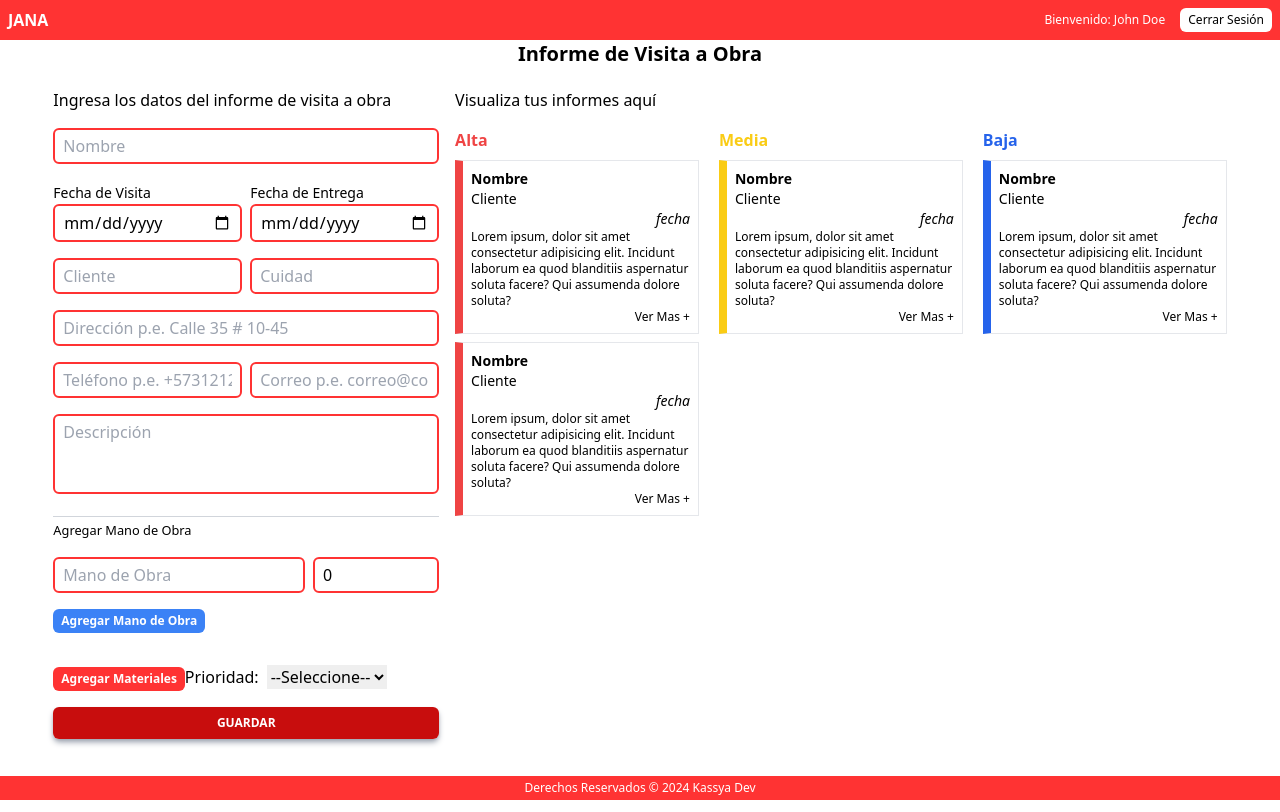
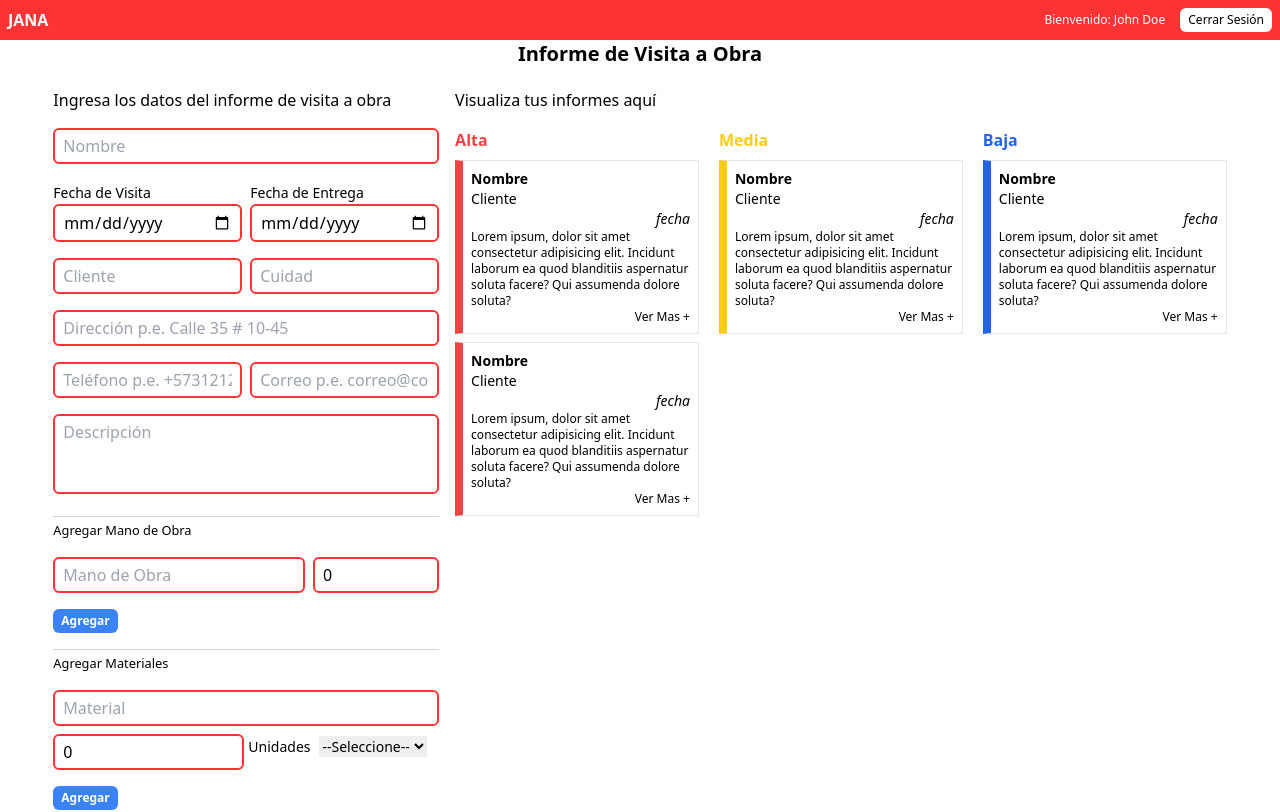
Before and after one commit to afmarquinho/Client-Jana-Management, a React (Vite) app: page /budget in a window 1280 px wide. Shown: the top 812 px of the page. Built offline with nearby package versions, Linux system fonts and the light colour scheme.

Commit message:
se conmtinua con el formulario de viista de obra

```diff
--- a/src/components/VisitReportForm.tsx
+++ b/src/components/VisitReportForm.tsx
@@ -1,12 +1,22 @@
 import { useFormik } from "formik";
 import { useState } from "react";
-import { workForceObject } from "../types/types";
+import { workForce } from "../types/types";
+import { material } from "../types/types";
 import { TrashIcon } from "@heroicons/react/16/solid";
+import { addItem } from "../redux/tenders/visitReportSlice";
+import { useDispatch, useSelector } from "react-redux";
+import { v4 as uuidv4 } from "uuid";
+import { RootState } from "../redux/store";
 
 const VisitReportForm: React.FC = () => {
-  const [workForceArray, setWorkForceArray] = useState<workForceObject[]>([]);
+  const [workForceArray, setWorkForceArray] = useState<workForce[]>([]);
+  const [materialArray, setMaterialArray] = useState<material[]>([]);
+
   const [workForce, setWorkForce] = useState<string>("");
   const [workShift, setWorkShift] = useState<number>(0);
+  const [material, setMaterial] = useState<string>("");
+  const [amount, setAmount] = useState<number>(0);
+  const [unit, setUnit] = useState<string>("");
 
   const addWorkForce = () => {
     if (workForce && workShift > 0) {
@@ -20,31 +30,55 @@ const VisitReportForm: React.FC = () => {
       alert("Debe completar los campos de mano de obra y turnos correctamente");
     }
   };
+  const addMaterial = () => {
+    if (material && unit && amount > 0) {
+      setMaterialArray([...materialArray, { material, amount, unit }]);
+      setMaterial("");
+      setAmount(0);
+      setUnit("");
+    } else {
+      alert("Debe completar los campos de materiales");
+    }
+  };
 
   const deleteWorkForce = (index: number) => {
     const newList = workForceArray.filter((_, i) => i !== index);
     setWorkForceArray(newList);
   };
+  const deleteMaterial = (index: number) => {
+    const newList = materialArray.filter((_, i) => i !== index);
+    setMaterialArray(newList);
+  };
 
   const { handleSubmit, handleChange } = useFormik({
     initialValues: {
-      initialValues: {
+      visitDate: "",
       name: "",
-        visitDate: "",
-        dueDate: "",
       customerName: "",
       city: "",
       address: "",
       phoneNumber: "",
       email: "",
+      dueDate: "",
       priority: "",
-        workforce: [],
-        materials: [],
       description: "",
     },
-    },
     onSubmit: (values) => {
-      console.log(values);
+      if (workForceArray.length === 0 || materialArray.length === 0) {
+        alert("Debe asignar mano de obra y materiales a la cotización");
+        return;
+      }
+      const visitReportData = {
+        ...values,
+        workforce: workForceArray,
+        materials: materialArray,
+        id: uuidv4(),
+      };
+      const dispatch = useDispatch();
+      dispatch(addItem(visitReportData));
+      const data = useSelector((state: RootState) => state.visitReport.data)
+      console.log(data)
+
     },
   });
 
@@ -134,9 +168,10 @@ const VisitReportForm: React.FC = () => {
         name="description"
         onChange={handleChange}
       ></textarea>
+
+      {/* Workforce section */}
       <hr className="m-0 border-gray-300" />
-      <small>Agregar Mano de Obra</small> <br />
-      {/*Work Force Section */}
+      <small>Agregar Mano de Obra</small>
       <div className="flex flex-col sm:flex-row gap-2">
         <input
           type="text"
@@ -149,7 +184,7 @@ const VisitReportForm: React.FC = () => {
         />
         <input
           type="number"
-          placeholder="# Turnos"
+          placeholder="Cantidad"
           className="border-customRed500 border-2 rounded-md px-2 py-1 w-full sm:w-1/3 outline-none"
           value={workShift}
           onChange={(e: React.ChangeEvent<HTMLInputElement>) =>
@@ -163,7 +198,7 @@ const VisitReportForm: React.FC = () => {
         type="button"
         onClick={addWorkForce}
       >
-        Agregar Mano de Obra
+        Agregar
       </button>
       <ul className="list-decimal">
         {workForceArray.map((item, index) => (
@@ -177,13 +212,71 @@ const VisitReportForm: React.FC = () => {
           </li>
         ))}
       </ul>
+      <hr className="m-0 border-gray-300" />
+      <small>Agregar Materiales</small>
+      <div className="flex flex-col gap-2">
+        <input
+          type="text"
+          placeholder="Material"
+          className="border-customRed500 border-2 rounded-md px-2 py-1 w-full outline-none"
+          value={material}
+          onChange={(e: React.ChangeEvent<HTMLInputElement>) =>
+            setMaterial(e.target.value)
+          }
+        />
+        <div className="flex flex-col sm:flex-row gap-1">
+          <input
+            type="number"
+            placeholder="cantidad"
+            className="border-customRed500 border-2 rounded-md px-2 py-1 w-full sm:w-1/2 outline-none"
+            value={amount}
+            onChange={(e: React.ChangeEvent<HTMLInputElement>) =>
+              setAmount(parseInt(e.target.value))
+            }
+          />
+          <div className="w-full sm:w-1/2">
+            <label htmlFor="unit" className="me-2 text-sm">
+              Unidades
+            </label>
+            <select
+              id="unit"
+              name="unit"
+              className="text-sm"
+              value={unit}
+              onChange={(e) => setUnit(e.target.value)}
+            >
+              <option value="">--Seleccione-- </option>
+              <option value="m">Metro</option>
+              <option value="m2">m2</option>
+              <option value="kg">Kilogramo</option>
+              <option value="g">Gramo</option>
+              <option value="l">Litro</option>
+              <option value="m3">m3</option>
+              <option value="u">Unidad</option>
+            </select>
+          </div>
+        </div>
+      </div>
       <button
-        className="text-xs text-white font-bold bg-customRed500 py-1 px-2 rounded-md hover:bg-customRed700"
+        className="text-xs text-white font-bold bg-blue-500 py-1 px-2 rounded-md
+         hover:bg-green-800"
         type="button"
+        onClick={addMaterial}
       >
-        {/* *Material Section */}
-        Agregar Materiales
+        Agregar
       </button>
+      <ul className="">
+        {materialArray.map((item, index) => (
+          <li key={index} className=" flex justify-between">
+            <span>
+              {index + 1}. {item.material} -- {item.amount} {item.unit}
+            </span>
+            <button onClick={() => deleteMaterial(index)}>
+              <TrashIcon className="text-red-500 h-4" />
+            </button>
+          </li>
+        ))}
+      </ul>
 
       <label htmlFor="prioridad" className="me-2">
         Prioridad:
--- a/src/redux/store.ts
+++ b/src/redux/store.ts
@@ -1,5 +1,6 @@
 import { combineReducers, configureStore } from "@reduxjs/toolkit";
 import visitReportReducer from "./tenders/visitReportSlice";
+
 
 const rootReducer = combineReducers({
   visitReport: visitReportReducer,
@@ -8,3 +9,5 @@ const rootReducer = combineReducers({
 export const store = configureStore({
   reducer: rootReducer,
 });
+
+export type RootState = ReturnType<typeof rootReducer>;
--- a/src/redux/tenders/visitReportSlice.ts
+++ b/src/redux/tenders/visitReportSlice.ts
@@ -1,13 +1,13 @@
 import { createSlice, PayloadAction } from "@reduxjs/toolkit";
 import { VisitReport } from "../../types/types";
-import { v4 as uuidv4 } from "uuid";
+
 
 type ReportState = {
-  visitReports: VisitReport[];
+  data: VisitReport[];
 };
 
 const initialState: ReportState = {
-  visitReports: [],
+  data: [],
 };
 
 const visitReportSlice = createSlice({
@@ -16,18 +16,17 @@ const visitReportSlice = createSlice({
   reducers: {
     addItem: (state, action: PayloadAction<VisitReport>) => {
       const item = action.payload;
-      item.id = uuidv4();
-      state.visitReports = [...state.visitReports, item];
+      state.data = [...state.data, item];
     },
     removeItem: (state, action: PayloadAction<VisitReport>) => {
       const item = action.payload;
-      state.visitReports = state.visitReports.filter((newItem) => {
+      state.data = state.data.filter((newItem) => {
         newItem.id !== item.id;
       });
     },
     updateItem: (state, action: PayloadAction<VisitReport>) => {
       const updatedItem = action.payload;
-      state.visitReports = state.visitReports.map((item) =>
+      state.data = state.data.map((item) =>
         item.id === updatedItem.id ? updatedItem : item
       );
     },
--- a/src/types/types.ts
+++ b/src/types/types.ts
@@ -1,24 +1,29 @@
 // Define a generic object, as workforce y material have a no difine number of elements
 export type GenericObject = { [key: string]: number };
+
+export type workForce = {
+  workForce: string;
+  workShift: number;
+};
+export type material = {
+  material: string;
+  amount: number;
+  unit: string;
+};
 
 export type VisitReport = {
   visitDate: string;
   name: string;
   customerName: string;
-  id: number;
+  id: string;
   city: string;
   address: string;
   phoneNumber: string;
   email: string;
   dueDate: string;
-  priority: "Alta" | "Media" | "Baja";
+  priority: string;
   // priority: string; this is another option
-  workforce: GenericObject;
-  materials: GenericObject;
+  workforce: workForce[];
+  materials: material[];
   description: string;
 };
-
-export type workForceObject = {
-  workForce: string;
-  workShift: number;
-};
```
Lines whose indentation alone changed are shown as unchanged.
